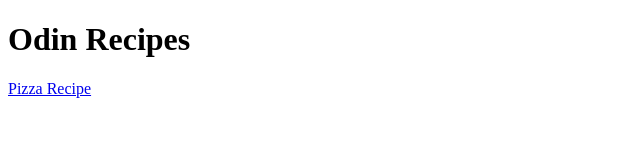
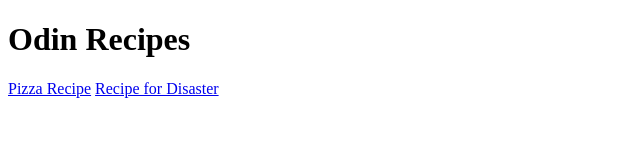
Before and after one commit to chocoblocko9/odin-recipes, a plain HTML site: page index.html in a window 1280 px wide. Shown: the whole page, without its empty margins (0-640 px from the left). Drawn offline with Linux system fonts and the light colour scheme.

```diff
--- a/index.html
+++ b/index.html
@@ -8,5 +8,6 @@
 <body>
     <h1>Odin Recipes</h1>
     <a href="recipes/pizza.html">Pizza Recipe</a>
+    <a href="recipes/disaster.html">Recipe for Disaster</a>
 </body>
 </html>
```
